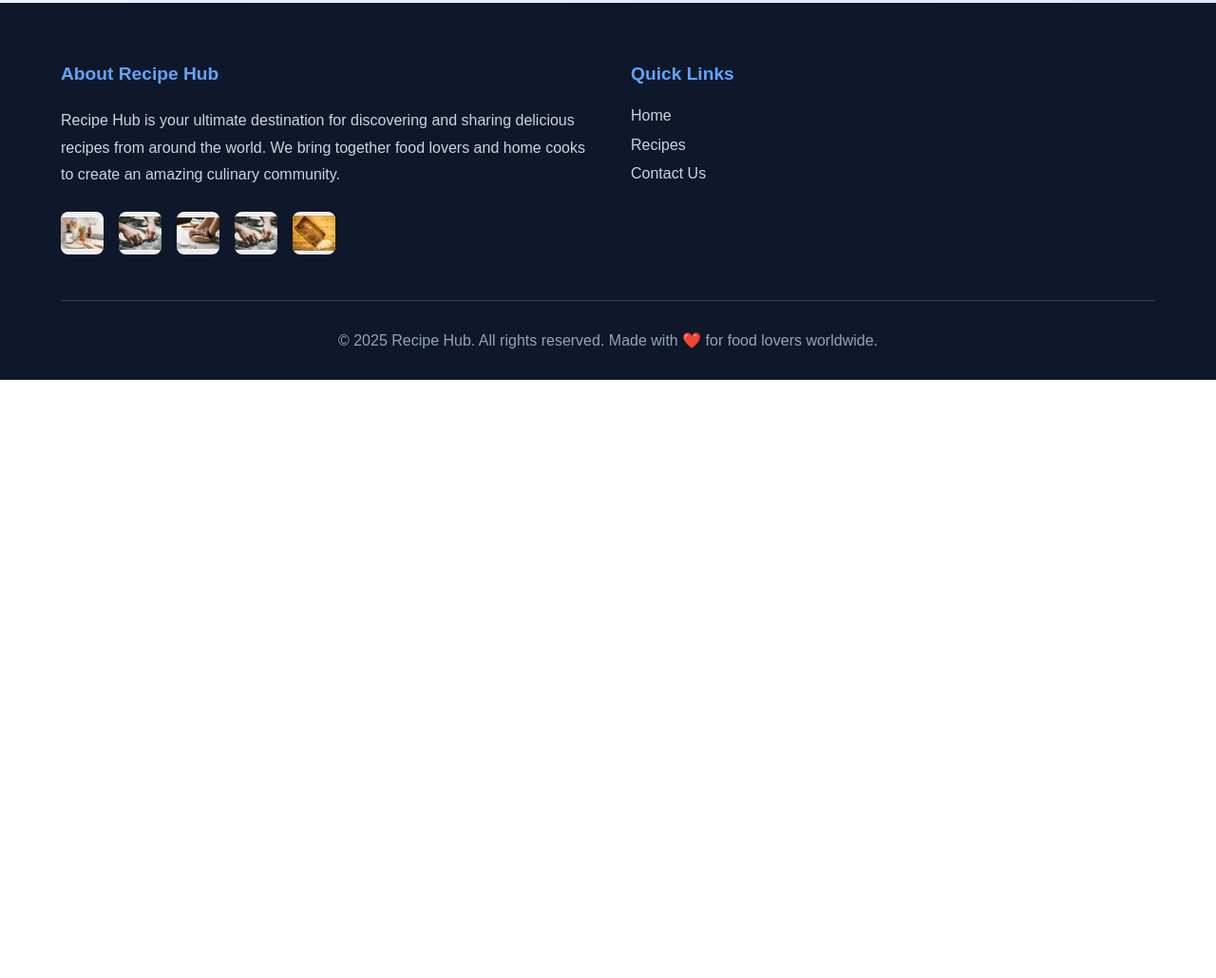
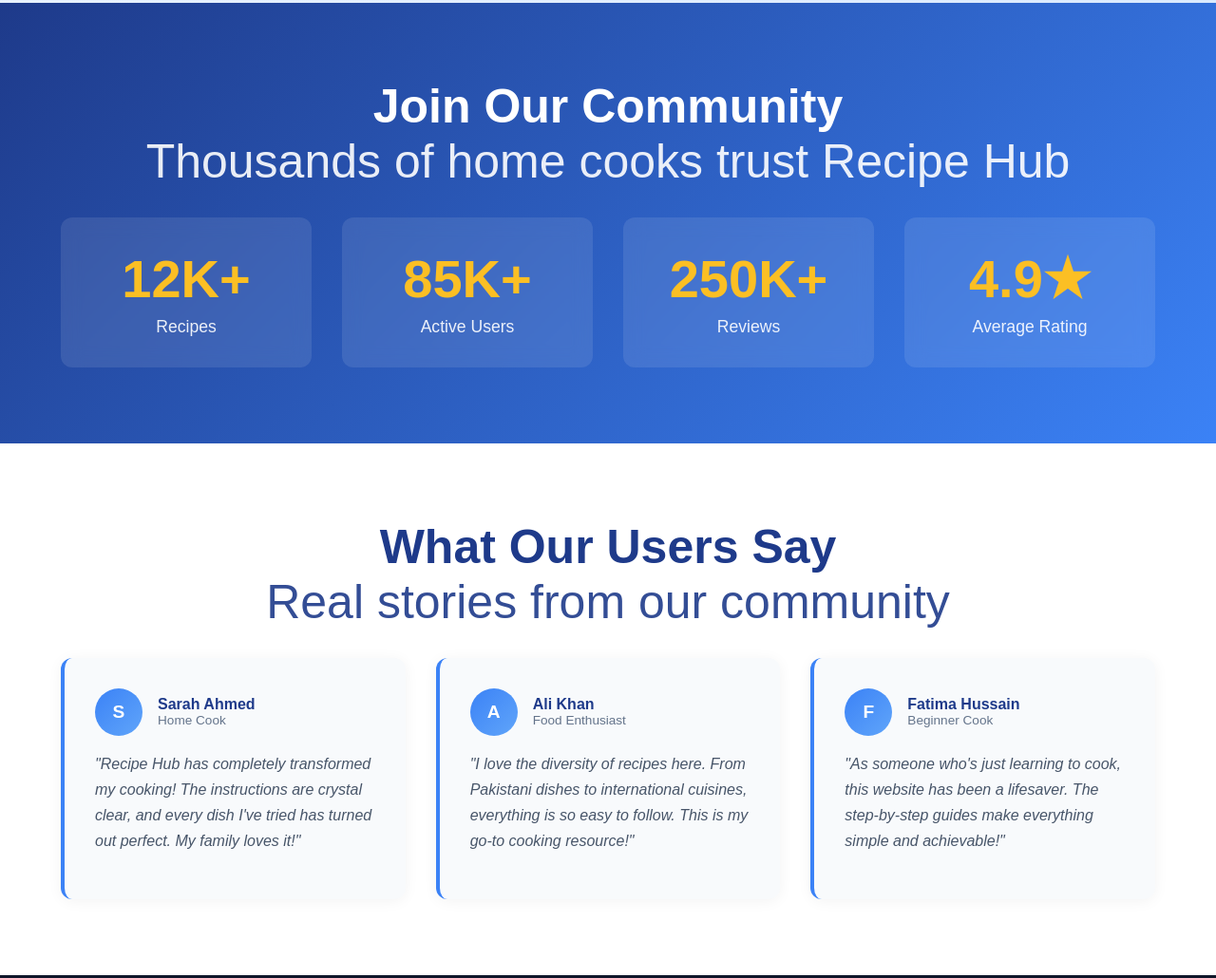
Before and after one commit to RAYAN123815/Final-project, a plain HTML site: page html files/recipe.html in a window 1280 px wide. Shown: the part 3166-4196 px from the top of the page at 95% size. Before the commit the page ends 3566 px from the top, so only its background shows below. Drawn offline with Linux system fonts and the light colour scheme; files whose address does not match are found by name.

Commit message:
additional changes

```diff
--- a/css file/recipe.css
+++ b/css file/recipe.css
@@ -263,6 +263,109 @@
   padding-bottom: 30px;
 }
 
+/* Stats */
+.stats {
+  padding: 5rem 5%;
+  background: linear-gradient(135deg, #1e3a8a, #3b82f6);
+  color: white;
+}
+
+.stats .section-title,
+.stats .section-subtitle {
+  color: white;
+}
+
+.stats .section-subtitle {
+  opacity: 0.9;
+}
+
+.stats-grid {
+  display: grid;
+  grid-template-columns: repeat(auto-fit, minmax(200px, 1fr));
+  gap: 2rem;
+  max-width: 1200px;
+  margin: 0 auto;
+}
+
+.stat-item {
+  text-align: center;
+  padding: 2rem;
+  background: rgba(255, 255, 255, 0.1);
+  border-radius: 12px;
+  backdrop-filter: blur(10px);
+}
+
+.stat-number {
+  font-size: 3.5rem;
+  font-weight: 800;
+  color: #fbbf24;
+  margin-bottom: 0.5rem;
+}
+
+.stat-label {
+  font-size: 1.1rem;
+  opacity: 0.9;
+}
+
+/* Testimonials */
+.testimonials {
+  padding: 5rem 5%;
+  background: white;
+}
+
+.testimonial-grid {
+  display: grid;
+  grid-template-columns: repeat(auto-fit, minmax(320px, 1fr));
+  gap: 2rem;
+  max-width: 1200px;
+  margin: 0 auto;
+}
+
+.testimonial {
+  background: #f8fafc;
+  padding: 2rem;
+  border-radius: 12px;
+  border-left: 4px solid #3b82f6;
+  box-shadow: 0 2px 15px rgba(0, 0, 0, 0.05);
+}
+
+.testimonial-header {
+  display: flex;
+  align-items: center;
+  gap: 1rem;
+  margin-bottom: 1rem;
+}
+
+.testimonial-avatar {
+  width: 50px;
+  height: 50px;
+  border-radius: 50%;
+  background: linear-gradient(135deg, #3b82f6, #60a5fa);
+  display: flex;
+  align-items: center;
+  justify-content: center;
+  color: white;
+  font-weight: 700;
+  font-size: 1.2rem;
+}
+
+.testimonial-text {
+  font-style: italic;
+  color: #475569;
+  line-height: 1.7;
+  margin-bottom: 1rem;
+}
+
+.testimonial-author {
+  font-weight: 700;
+  color: #1e3a8a;
+}
+
+.testimonial-role {
+  font-size: 0.85rem;
+  color: #64748b;
+}
+
  /* Footer */
 footer {
   background: #0f172a;
--- a/html files/recipe.html
+++ b/html files/recipe.html
@@ -156,6 +156,77 @@
       </div>
     </section>
 
+    <section class="stats">
+      <h2 class="section-title">Join Our Community</h2>
+      <p class="section-subtitle">Thousands of home cooks trust Recipe Hub</p>
+      <div class="stats-grid">
+        <div class="stat-item">
+          <div class="stat-number">12K+</div>
+          <div class="stat-label">Recipes</div>
+        </div>
+        <div class="stat-item">
+          <div class="stat-number">85K+</div>
+          <div class="stat-label">Active Users</div>
+        </div>
+        <div class="stat-item">
+          <div class="stat-number">250K+</div>
+          <div class="stat-label">Reviews</div>
+        </div>
+        <div class="stat-item">
+          <div class="stat-number">4.9★</div>
+          <div class="stat-label">Average Rating</div>
+        </div>
+      </div>
+    </section>
+
+     <section class="testimonials">
+      <h2 class="section-title">What Our Users Say</h2>
+      <p class="section-subtitle">Real stories from our community</p>
+      <div class="testimonial-grid">
+        <div class="testimonial">
+          <div class="testimonial-header">
+            <div class="testimonial-avatar">S</div>
+            <div>
+              <div class="testimonial-author">Sarah Ahmed</div>
+              <div class="testimonial-role">Home Cook</div>
+            </div>
+          </div>
+          <p class="testimonial-text">
+            "Recipe Hub has completely transformed my cooking! The instructions
+            are crystal clear, and every dish I've tried has turned out perfect.
+            My family loves it!"
+          </p>
+        </div>
+        <div class="testimonial">
+          <div class="testimonial-header">
+            <div class="testimonial-avatar">A</div>
+            <div>
+              <div class="testimonial-author">Ali Khan</div>
+              <div class="testimonial-role">Food Enthusiast</div>
+            </div>
+          </div>
+          <p class="testimonial-text">
+            "I love the diversity of recipes here. From Pakistani dishes to
+            international cuisines, everything is so easy to follow. This is my
+            go-to cooking resource!"
+          </p>
+        </div>
+        <div class="testimonial">
+          <div class="testimonial-header">
+            <div class="testimonial-avatar">F</div>
+            <div>
+              <div class="testimonial-author">Fatima Hussain</div>
+              <div class="testimonial-role">Beginner Cook</div>
+            </div>
+          </div>
+          <p class="testimonial-text">
+            "As someone who's just learning to cook, this website has been a
+            lifesaver. The step-by-step guides make everything simple and
+            achievable!"
+          </p>
+        </div>
+      </div>
+    </section>
 
      <footer id="contact">
       <div class="footer-content">
```
